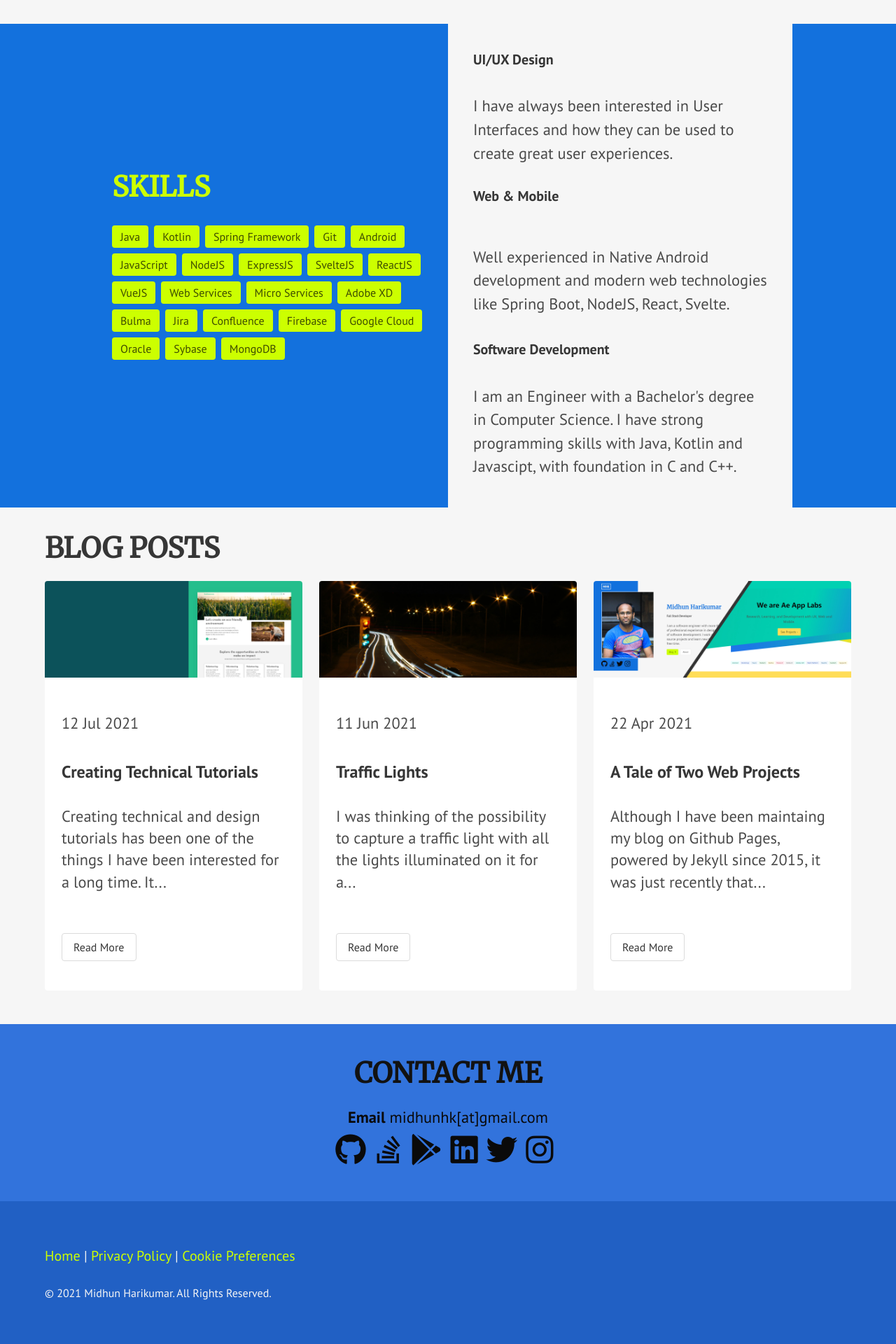
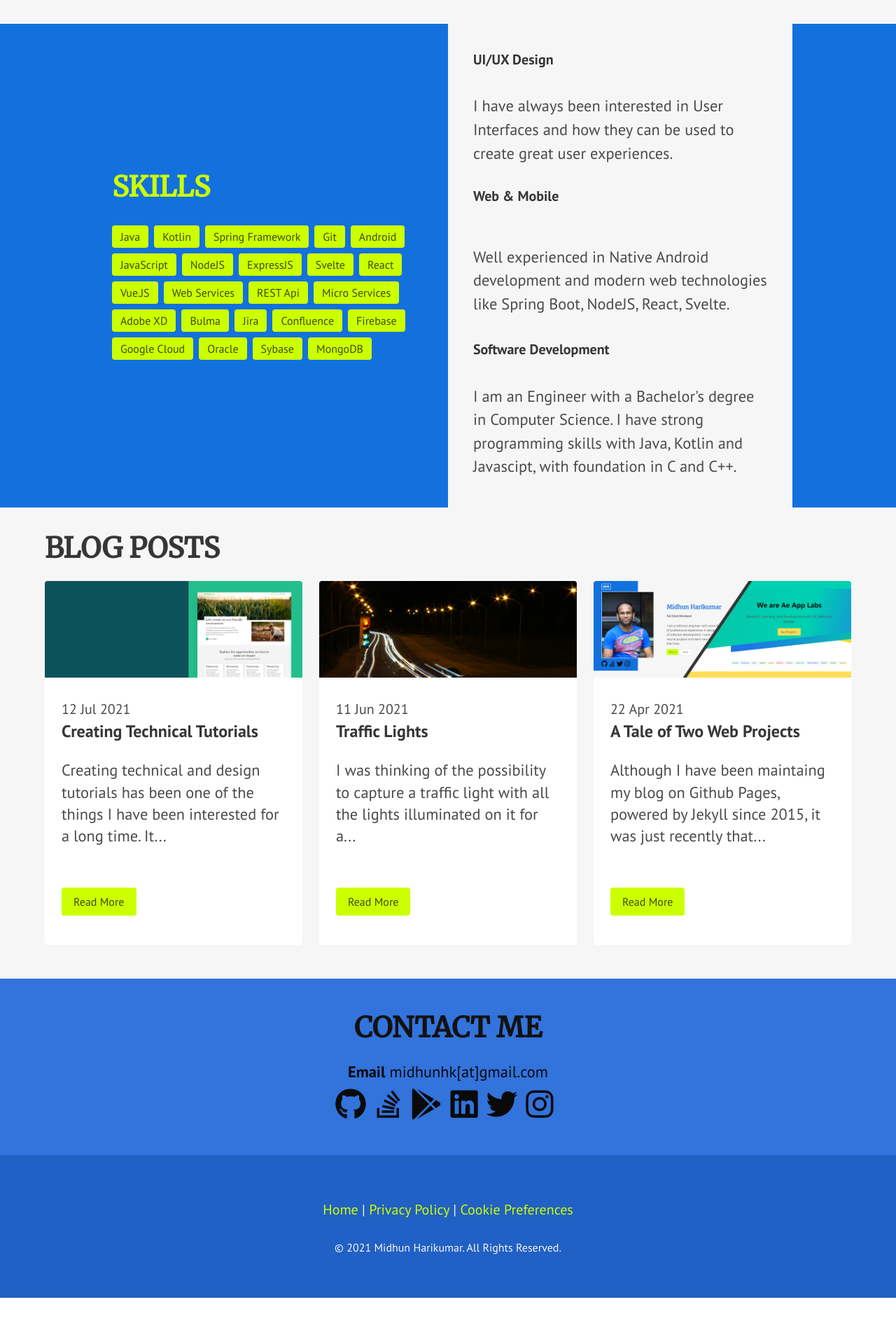
Before and after one commit to midhunhk/midhunhk.github.io, a Jekyll site: the page built from index.html, in a window 1280 px wide. Shown: the part 834-2754 px from the top of the page at 70% size. Built offline with Jekyll 4.4.1, drawn with Linux system fonts in a browser that asks for light colours; nearby versions of some CDN libraries; comment, search, counter and statistics services are not loaded; a style sheet for code colours, icons or effects is not loaded; after the commit the page ends 2688 px from its top, so only the background shows below that.

Commit message:
update site

```diff
--- a/_includes/footer.html
+++ b/_includes/footer.html
@@ -1,11 +1,11 @@
 <section class="section has-background-link-dark has-text-white-ter">
-    <div class="container">
+    <div class="container has-text-centered">
         <p class="is-size-5">
             <a href="https://www.midhunhk.com/" class="has-text-success">Home</a>
             | <a href="https://ae-app-labs.github.io/privacy-policy/midhunhk-blog" target="_blank" class="has-text-success">Privacy Policy</a>
             | <a href="#" id="open_preferences_center" class="has-text-success">Cookie Preferences</a>
         </p>
-        <p class="is-size-6">
+        <p class="is-size-6 has-text-centered">
             &copy; <time datetime="{{ site.time | date_to_xmlschema }}">{{ site.time | date: '%Y' }}</time>
             Midhun Harikumar. All Rights Reserved.
         </p>
--- a/assets/css/custom.css
+++ b/assets/css/custom.css
@@ -52,8 +52,10 @@
 .fa-facebook-official:hover {background-color: #3b5998;}
 
 /* Twitter button */
+/*
 .fa-twitter {color: #55acee;}
 .fa-twitter:hover {background-color: #55acee;}
+*/
 
 /* Pinterest button */
 .fa-pinterest-p {color: #cb2027;}
--- a/index.html
+++ b/index.html
@@ -89,10 +89,11 @@
                     <span class="tag is-success is-medium">JavaScript</span>
                     <span class="tag is-success is-medium">NodeJS</span>
                     <span class="tag is-success is-medium">ExpressJS</span>
-                    <span class="tag is-success is-medium">SvelteJS</span>
-                    <span class="tag is-success is-medium">ReactJS</span>
-                    <span class="tag is-success is-medium">VueJS</span>
+                    <span class="tag is-success is-medium">Svelte</span>
+                    <span class="tag is-success is-medium">React</span>
+                    <span class="tag is-success is-medium">Vue.JS</span>
                     <span class="tag is-success is-medium">Web Services</span>
+                    <span class="tag is-success is-medium">REST Api</span>
                     <span class="tag is-success is-medium">Micro Services</span>
                     <span class="tag is-success is-medium">Adobe XD</span>
                     <span class="tag is-success is-medium">Bulma</span>
@@ -136,14 +137,16 @@
                     <div class="card is-shadowless animate__fadeIn animate__delay-2s animate__fast">
                         <div class="card-image">
                             {% if post.featured %}
-                                <img src="{{ post.featured }}" alt="featured image"/>
+                                <a href="{{ post.url }}">
+                                    <img src="{{ post.featured }}" alt="featured image"/>
+                                </a>
                             {% endif %}
                         </div>
                         <div class="card-content">
                             <div class="content">
-                                <p class="m-t-tiny block">{{ post.date | date_to_string }}</p>
+                                <p class="mb-1 p-0 block is-size-5">{{ post.date | date_to_string }}</p>
                                 <a href="{{ post.url }}" class="mt-2 mb-2">
-                                    <h2 class="title is-4 mb-2 pb-2">{{ post.title }}</h2>
+                                    <h2 class="title is-4 mb-2">{{ post.title }}</h2>
                                 </a>
                                 <p>
                                     {% if post.summary %}
@@ -153,7 +156,7 @@
                                     {% endif %}
                                 </p>
                                 <p>
-                                    <a class='button is-outlined' href="{{ post.url }}">Read More</a>
+                                    <a class='button is-success' href="{{ post.url }}">Read More</a>
                                 </p>
                             </div>
                         </div>
```
Also changed, not shown: _posts/2021-07-12-technical-tutorials.md (+6 -2 lines).
